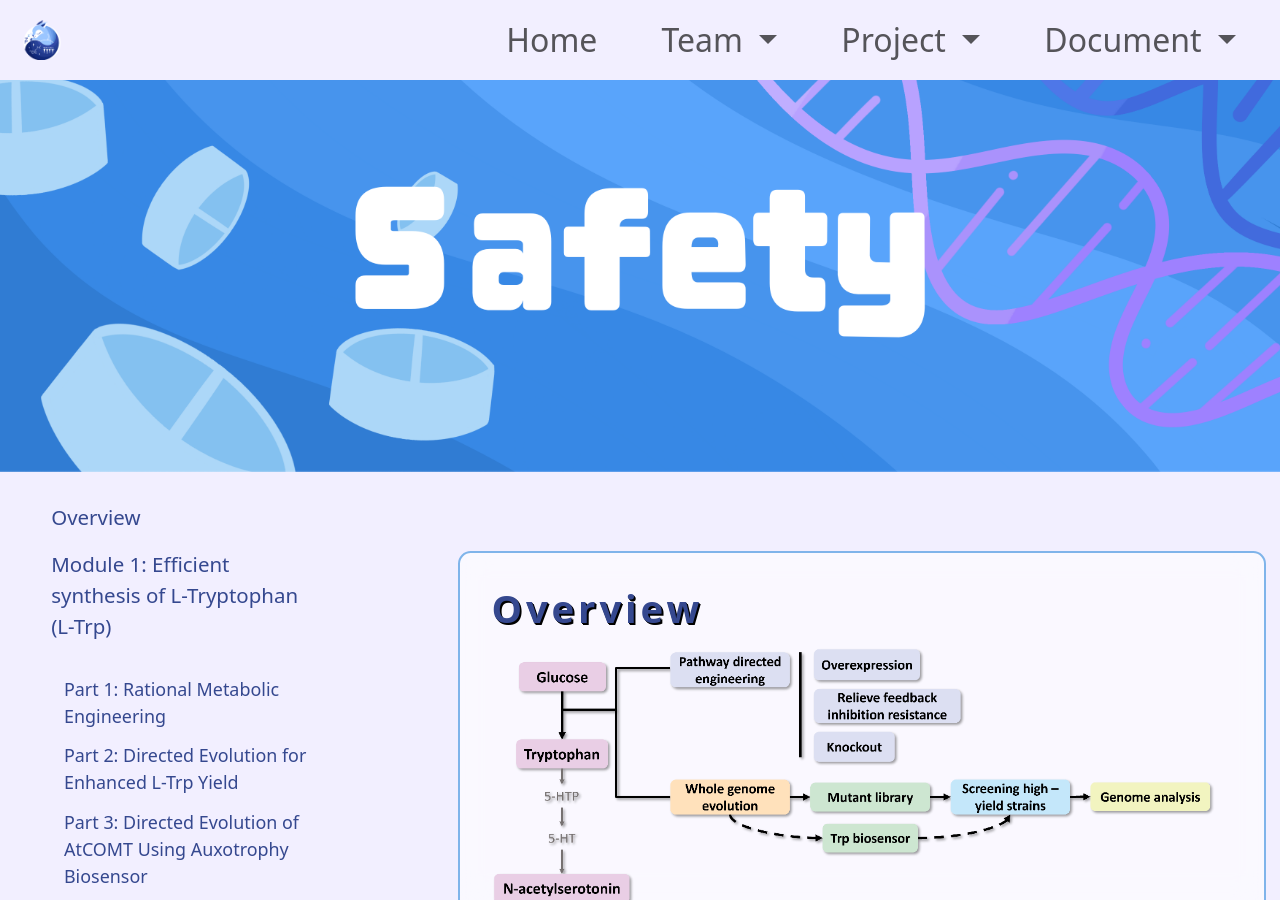
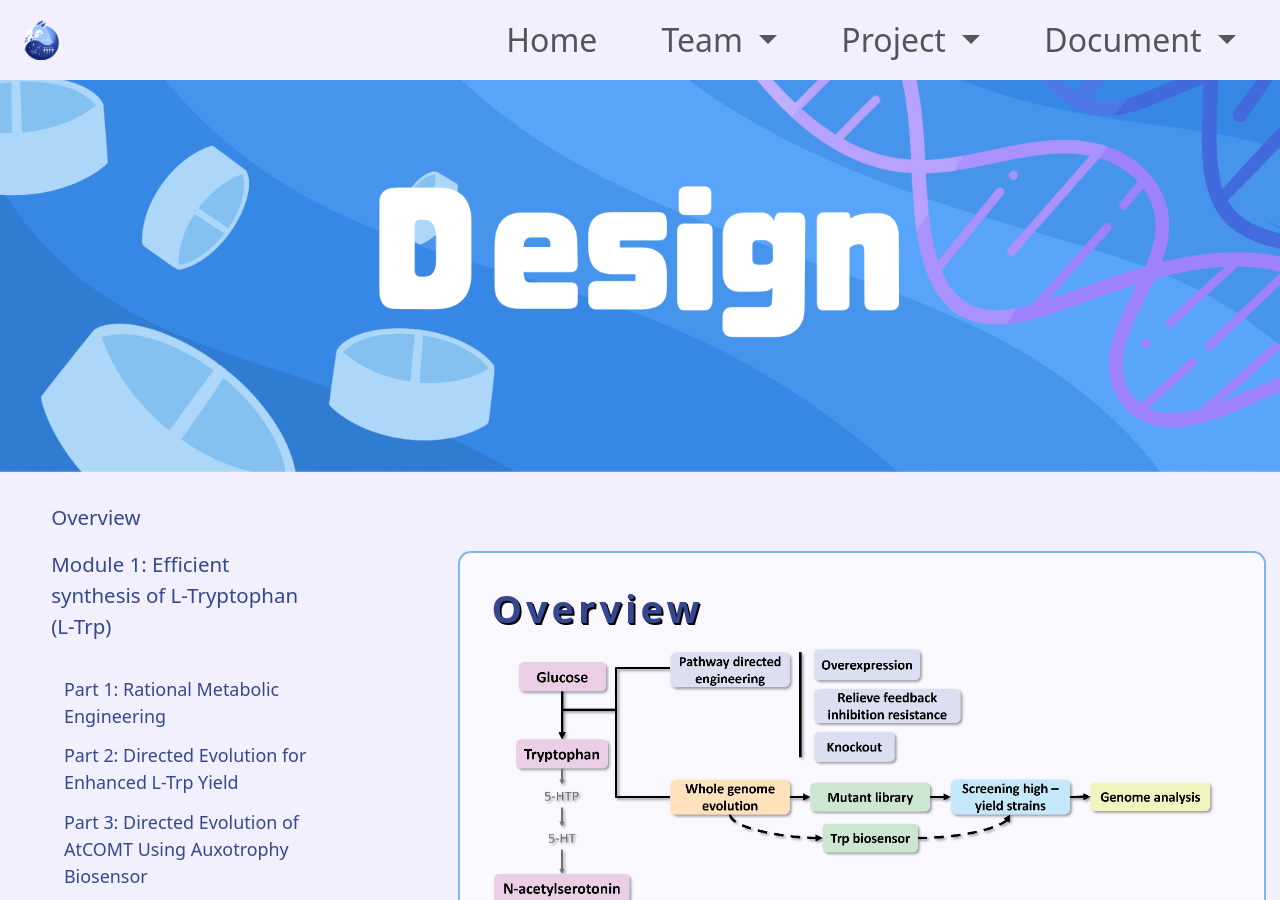
Before and after one commit to idec-teams/2025_NEFU-China, a Jekyll site: the page built from project/design.html, in a window 1280 px wide and 900 px high. Built offline with Jekyll 4.4.1, drawn with Linux system fonts in a browser that asks for light colours.

Commit message:
change hero pic

```diff
--- a/project/background.html
+++ b/project/background.html
@@ -4,7 +4,6 @@ title: Background
 ---
 <head>
   <link rel="stylesheet" href="{{ '/assets/broadside.css' | relative_url }}">
-  <link href="https://cdn.jsdelivr.net/npm/bootstrap@5.3.2/dist/css/bootstrap.min.css" rel="stylesheet">
 
   <style>
     body {
@@ -74,7 +73,7 @@ title: Background
 
 
 <section class="hero">
-  <img src="{{ '/assets/images/safety-bg.png' | relative_url }}" alt="Photo 1">
+  <img src="{{ '/assets/images/background/bg.png' | relative_url }}" alt="Photo 1">
 </section>
 
 <div class="broadside" >
--- a/project/design.html
+++ b/project/design.html
@@ -1,10 +1,9 @@
 ---
 layout: default
-title: Safety
+title: Design
 ---
 <head>
   <link rel="stylesheet" href="{{ '/assets/broadside.css' | relative_url }}">
-  <link href="https://cdn.jsdelivr.net/npm/bootstrap@5.3.2/dist/css/bootstrap.min.css" rel="stylesheet">
 
   <style>
     body {
@@ -74,7 +73,7 @@ title: Safety
 
 
 <section class="hero">
-  <img src="{{ '/assets/images/safety-bg.png' | relative_url }}" alt="Photo 1">
+  <img src="{{ '/assets/images/design/bg.png' | relative_url }}" alt="Photo 1">
 </section>
 
 <div class="broadside" >
--- a/project/results.html
+++ b/project/results.html
@@ -1,10 +1,9 @@
 ---
 layout: default
-title: Safety
+title: Results
 ---
 <head>
   <link rel="stylesheet" href="{{ '/assets/broadside.css' | relative_url }}">
-  <link href="https://cdn.jsdelivr.net/npm/bootstrap@5.3.2/dist/css/bootstrap.min.css" rel="stylesheet">
 
   <style>
     body {
@@ -74,7 +73,7 @@ title: Safety
 
 
 <section class="hero">
-  <img src="{{ '/assets/images/safety-bg.png' | relative_url }}" alt="Photo 1">
+  <img src="{{ '/assets/images/results-bg.png' | relative_url }}" alt="Photo 1">
 </section>
 
 <div class="broadside" >
```
Also changed, not shown: assets/images/background/bg.png (added), assets/images/design/bg.png (added), assets/images/results-bg.png (added).
